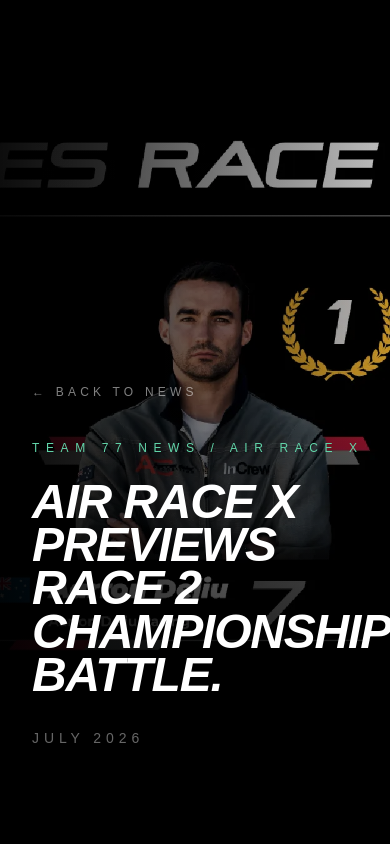
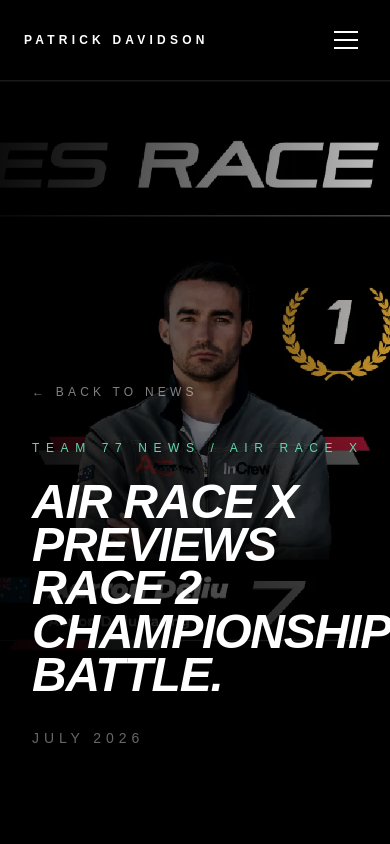
Before and after one commit to Flyingdavidson/flying-davidson, a Next.js app: page /media/news/air-race-x-race-2-preview in a window 390 px wide. Shown: the top 844 px of the page. Built offline with nearby package versions, Linux system fonts and the light colour scheme.

Commit message:
Add site navigation to subpages

```diff
--- a/app/layout.tsx
+++ b/app/layout.tsx
@@ -3,6 +3,10 @@
 import { Geist, Geist_Mono } from "next/font/google";
 import { Analytics } from "@vercel/analytics/next";
 import { SpeedInsights } from "@vercel/speed-insights/next";
+
+import StickyNav from "@/components/StickyNav";
+import ScrollProgress from "@/components/ScrollProgress";
+
 import "./globals.css";
 
 const geistSans = Geist({
@@ -151,6 +155,9 @@
       className={`${geistSans.variable} ${geistMono.variable} h-full antialiased`}
     >
       <body className="flex min-h-full flex-col">
+        <StickyNav />
+        <ScrollProgress />
+
         {children}
 
         <Script
--- a/app/page.tsx
+++ b/app/page.tsx
@@ -1,6 +1,3 @@
-import StickyNav from "@/components/StickyNav";
-import ScrollProgress from "@/components/ScrollProgress";
-
 import Hero from "@/components/Hero";
 import Story from "@/components/Story";
 import MeetPatrick from "@/components/MeetPatrick";
@@ -12,12 +9,10 @@
 
 export default function Home() {
   return (
-    <main className="bg-black text-white overflow-x-hidden">
-      {/* Navigation */}
-      <StickyNav />
-      <ScrollProgress />
-
-      {/* Sections */}
+    <main
+      id="top"
+      className="overflow-x-hidden bg-black text-white"
+    >
       <Hero />
       <Story />
       <MeetPatrick />
--- a/components/StickyNav.tsx
+++ b/components/StickyNav.tsx
@@ -1,68 +1,79 @@
 "use client";
 
+import Link from "next/link";
 import { useState } from "react";
+
+const links = [
+  { label: "Home", href: "/#top", accent: false },
+  { label: "Story", href: "/#story", accent: false },
+  { label: "Patrick", href: "/#patrick", accent: false },
+  { label: "AIR RACE X", href: "/#airracex", accent: false },
+  { label: "Aerobatics", href: "/#aerobatics", accent: false },
+  { label: "Hangar", href: "/hangar", accent: false },
+  { label: "Media", href: "/media", accent: false },
+  { label: "Arcade", href: "/arcade", accent: true },
+  { label: "Contact", href: "/#contact", accent: false },
+] as const;
 
 export default function StickyNav() {
   const [open, setOpen] = useState(false);
 
-  const links = [
-    ["Home", "#top"],
-    ["Story", "#story"],
-    ["Patrick", "#patrick"],
-    ["AIR RACE X", "#airracex"],
-    ["Aerobatics", "#aerobatics"],
-    ["Hangar", "#hangar"],
-    ["Media", "#media"],
-    ["Arcade", "/arcade", true],
-    ["Contact", "#contact"],
-  ] as const;
+  function closeMenu() {
+    setOpen(false);
+  }
 
   return (
-    <header className="fixed left-0 top-0 z-[9999] w-full bg-black/40 backdrop-blur-xl">
+    <header className="fixed left-0 top-0 z-[9999] w-full border-b border-white/5 bg-black/40 backdrop-blur-xl">
       <div className="mx-auto flex max-w-7xl items-center justify-between px-6 py-5 md:px-8">
-
-        <a
-          href="#top"
+        <Link
+          href="/#top"
+          onClick={closeMenu}
           className="text-xs font-black uppercase tracking-[0.35em] text-white"
         >
           Patrick Davidson
-        </a>
+        </Link>
 
-      {/* Desktop */}
-<nav className="hidden items-center gap-7 md:flex">
-  {links.map(([label, href, external]) => (
-    <a
+        {/* Desktop Navigation */}
+        <nav
+          aria-label="Main navigation"
+          className="hidden items-center gap-7 md:flex"
+        >
+          {links.map(({ label, href, accent }) => (
+            <Link
               key={label}
               href={href}
-      target={external ? "_blank" : undefined}
-      rel={external ? "noopener noreferrer" : undefined}
               className={`text-[11px] uppercase tracking-[0.25em] transition ${
-        label === "Arcade"
+                accent
                   ? "font-black text-[#62ff00] hover:text-white"
                   : "text-white/75 hover:text-white"
               }`}
             >
               {label}
-    </a>
+            </Link>
           ))}
         </nav>
 
-        {/* Mobile Hamburger */}
+        {/* Mobile Menu Button */}
         <button
-          onClick={() => setOpen(!open)}
+          type="button"
+          onClick={() => setOpen((current) => !current)}
           className="flex h-10 w-10 flex-col items-center justify-center gap-1.5 md:hidden"
-          aria-label="Toggle Menu"
+          aria-label={open ? "Close menu" : "Open menu"}
+          aria-expanded={open}
+          aria-controls="mobile-navigation"
         >
           <span
             className={`h-0.5 w-6 bg-white transition ${
               open ? "translate-y-2 rotate-45" : ""
             }`}
           />
+
           <span
             className={`h-0.5 w-6 bg-white transition ${
               open ? "opacity-0" : ""
             }`}
           />
+
           <span
             className={`h-0.5 w-6 bg-white transition ${
               open ? "-translate-y-2 -rotate-45" : ""
@@ -71,28 +82,30 @@
         </button>
       </div>
 
-      {/* Mobile Menu */}
+      {/* Mobile Navigation */}
       <div
-  className={`overflow-hidden bg-black/95 transition-all duration-300 md:hidden ${
-    open ? "max-h-[600px]" : "max-h-0"
+        id="mobile-navigation"
+        className={`overflow-hidden border-t border-white/10 bg-black/95 transition-all duration-300 md:hidden ${
+          open ? "max-h-[700px]" : "max-h-0 border-transparent"
         }`}
       >
-  <nav className="flex flex-col px-6 py-6">
-    {links.map(([label, href, external]) => (
-      <a
+        <nav
+          aria-label="Mobile navigation"
+          className="flex flex-col px-6 py-6"
+        >
+          {links.map(({ label, href, accent }) => (
+            <Link
               key={label}
               href={href}
-        target={external ? "_blank" : undefined}
-        rel={external ? "noopener noreferrer" : undefined}
-        onClick={() => setOpen(false)}
+              onClick={closeMenu}
               className={`border-b border-white/10 py-4 text-sm uppercase tracking-[0.3em] transition ${
-          label === "Arcade"
-            ? "font-black text-[#62ff00]"
-            : "text-white/80 hover:text-[#62d6aa]"
+                accent
+                  ? "font-black text-[#62ff00] hover:text-white"
+                  : "text-white/80 hover:text-white"
               }`}
             >
               {label}
-      </a>
+            </Link>
           ))}
         </nav>
       </div>
```
Lines whose indentation alone changed are shown as unchanged.
